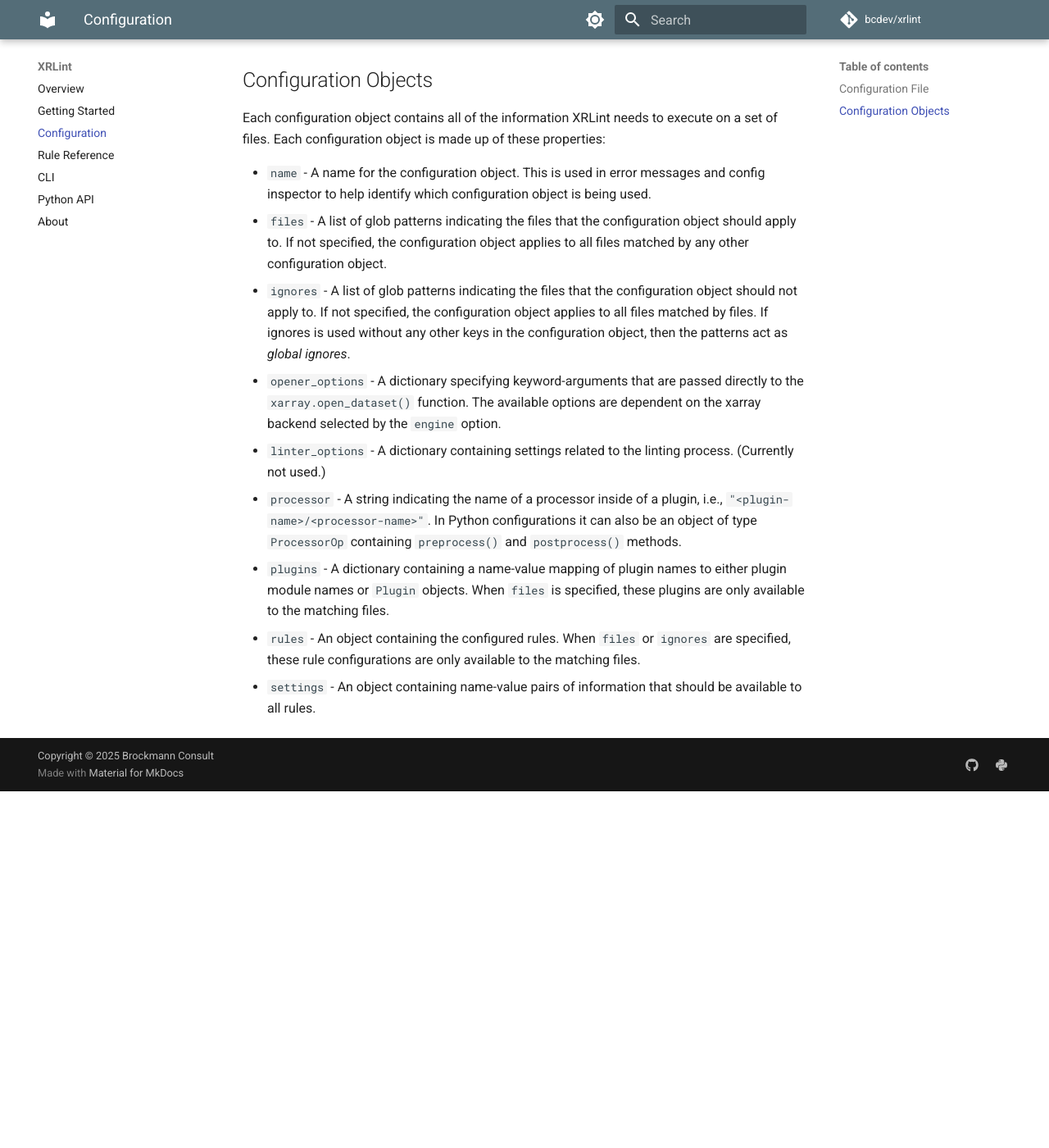
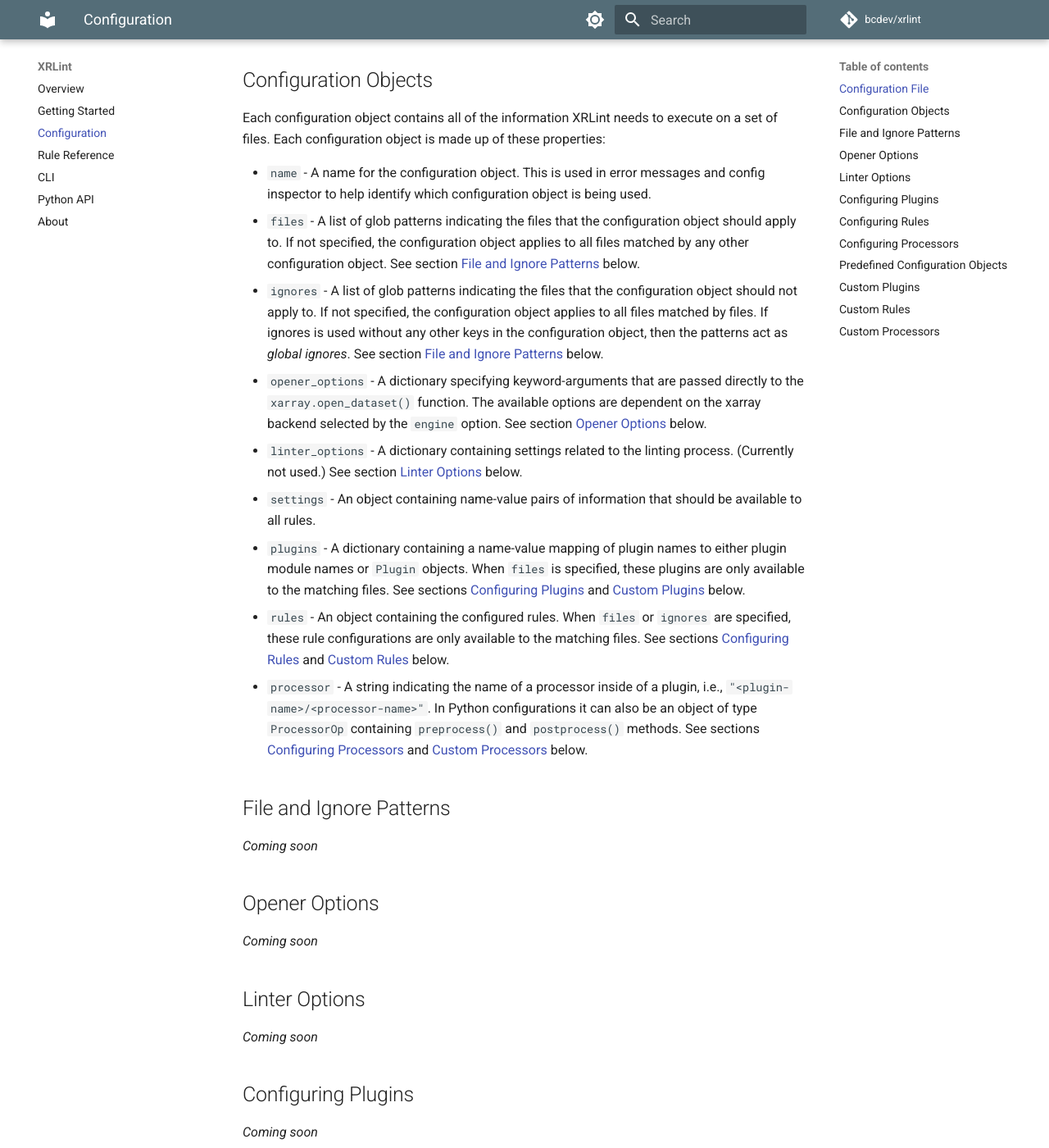
Before and after one commit to bcdev/xrlint, an MkDocs documentation site: the page built from docs/config.md, in a window 1280 px wide and 1400 px high, scrolled down 1214 px. Shown: the whole window at 82% size. Built offline with MkDocs 1.6.1 and Material for MkDocs 9.7.7, drawn with Linux system fonts in a browser that asks for light colours; comment, search, counter and statistics services are not loaded; before the commit the page ends 2179 px from its top, so only the background shows below that; some of the changed text lies outside the part shown.

Commit message:
fixed some broken or missing links

```diff
--- a/docs/config.md
+++ b/docs/config.md
@@ -69,24 +69,74 @@
 * `files` - A list of glob patterns indicating the files that the
   configuration object should apply to. If not specified, the configuration
   object applies to all files matched by any other configuration object.
+  See section [File and Ignore Patterns](#file-and-ignore-patterns) below.
 * `ignores` - A list of glob patterns indicating the files that the
   configuration object should not apply to. If not specified, the configuration
   object applies to all files matched by files. If ignores is used without any
   other keys in the configuration object, then the patterns act as _global ignores_.
+  See section [File and Ignore Patterns](#file-and-ignore-patterns) below.
 * `opener_options` - A dictionary specifying keyword-arguments that are passed
   directly to the `xarray.open_dataset()` function. The available options are
   dependent on the xarray backend selected by the `engine` option.
+  See section [Opener Options](#opener-options) below.
 * `linter_options` - A dictionary containing settings related to
   the linting process. (Currently not used.)
+  See section [Linter Options](#linter-options) below.
+* `settings` - An object containing name-value pairs of information that should
+  be available to all rules.
+* `plugins` - A dictionary containing a name-value mapping of plugin names
+  to either plugin module names or `Plugin` objects. When `files` is specified,
+  these plugins are only available to the matching files.
+  See sections [Configuring Plugins](#configuring-plugins)
+  and [Custom Plugins](#custom-plugins) below.
+* `rules` - An object containing the configured rules.
+  When `files` or `ignores` are specified, these rule configurations are only
+  available to the matching files.
+  See sections [Configuring Rules](#configuring-rules)
+  and [Custom Rules](#custom-rules) below.
 * `processor` - A string indicating the name of a processor inside of a plugin,
   i.e., `"<plugin-name>/<processor-name>"`. In Python configurations
   it can also be an object of type `ProcessorOp` containing
   `preprocess()` and `postprocess()` methods.
-* `plugins` - A dictionary containing a name-value mapping of plugin names
-  to either plugin module names or `Plugin` objects. When `files` is specified,
-  these plugins are only available to the matching files.
-* `rules` - An object containing the configured rules.
-  When `files` or `ignores` are specified, these rule configurations are only
-  available to the matching files.
-* `settings` - An object containing name-value pairs of information that should
-  be available to all rules.
+  See sections [Configuring Processors](#custom-processors)
+  and [Custom Processors](#custom-processors) below.
+
+## File and Ignore Patterns
+
+_Coming soon_
+
+## Opener Options
+
+_Coming soon_
+
+## Linter Options
+
+_Coming soon_
+
+## Configuring Plugins
+
+_Coming soon_
+
+## Configuring Rules
+
+_Coming soon_
+
+## Configuring Processors
+
+_Coming soon_
+
+## Predefined Configuration Objects
+
+_Coming soon_
+
+## Custom Plugins
+
+_Coming soon_
+
+## Custom Rules
+
+_Coming soon_
+
+## Custom Processors
+
+_Coming soon_
```
Also changed, not shown: docs/about.md (+1 -1 lines), docs/api.md (+7 -6 lines).
